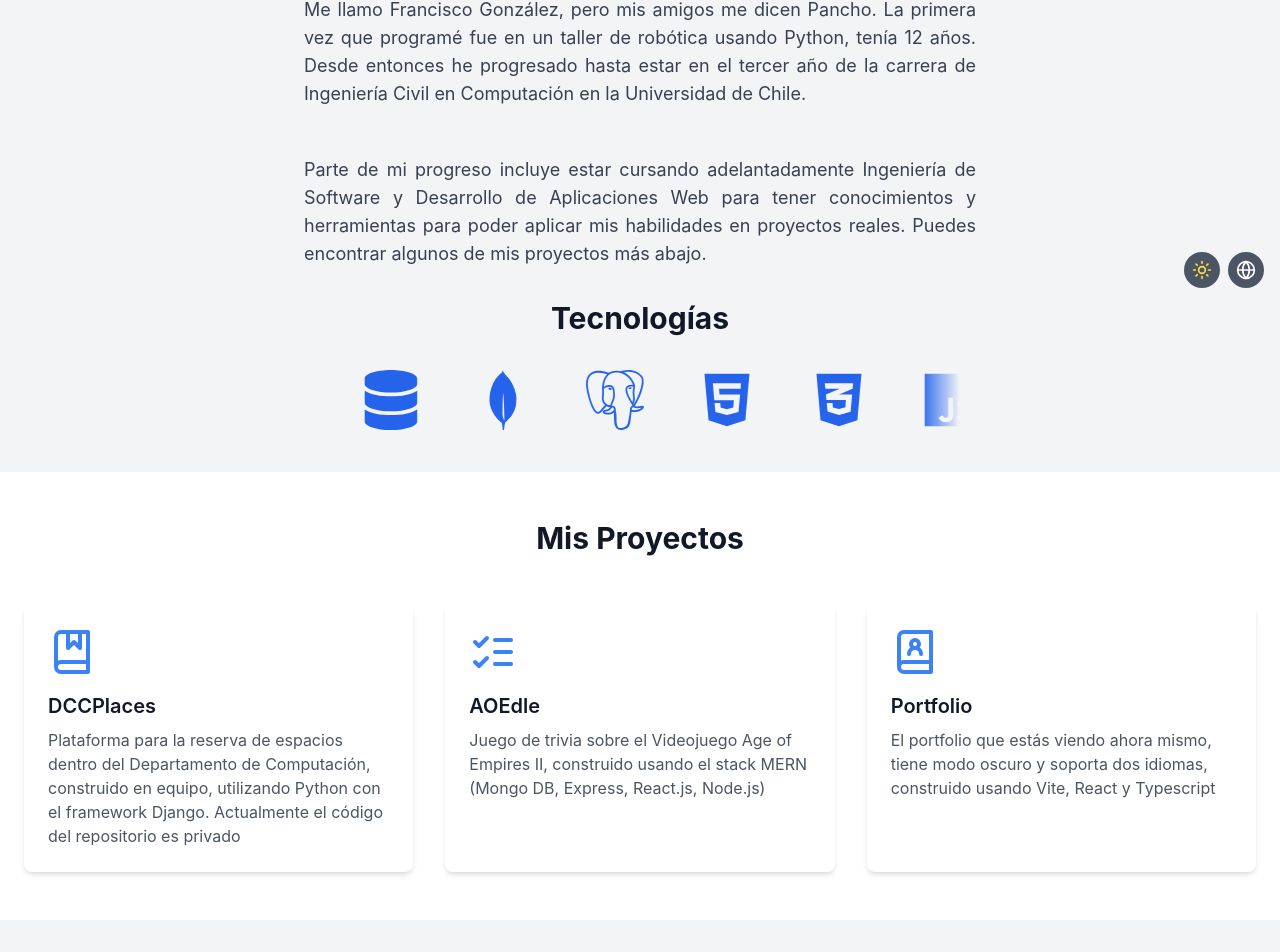
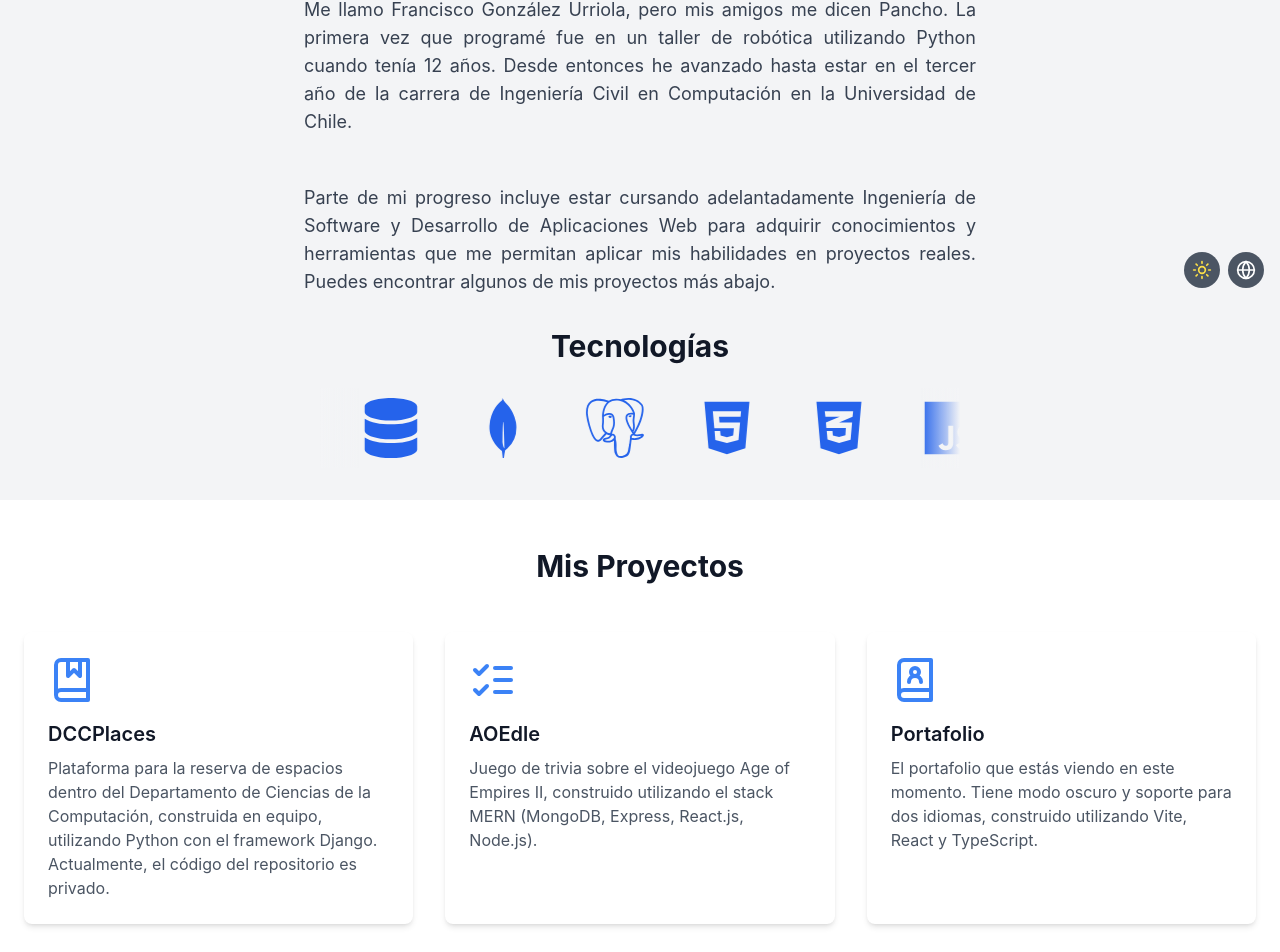
Before and after one commit to fgonzalezurriola/Portfolio-React-Vite, a React (Vite) app: page / in a window 1280 px wide. Shown: the part 496-1448 px from the top of the page. Built offline with nearby package versions, Linux system fonts and the light colour scheme.

Commit message:
Refactor: Updated text shown in both languages

```diff
--- a/index.html
+++ b/index.html
@@ -2,7 +2,7 @@
 <html lang="en">
   <head>
     <meta charset="UTF-8" />
-    <link rel="icon" type="image/svg+xml" href="/src/images/Logo.png" />
+    <link rel="icon" type="image/png" href="/src/images/Logo.png" />
     <meta name="viewport" content="width=device-width, initial-scale=1.0" />
     <title>Portfolio fgonzalezurriola</title>
   </head>
--- a/src/locales/en.json
+++ b/src/locales/en.json
@@ -1,7 +1,7 @@
 {
   "header": {
     "home": "Home",
-    "about": "About",
+    "about": "About Me",
     "projects": "Projects",
     "contact": "Contact"
   },
@@ -12,8 +12,8 @@
   },
   "about": {
     "title": "About Me",
-    "description": "My name is Francisco González Urriola, but my friends call me Pancho. The first time I programmed was in a robotics workshop using Python, I was 12 years old. Since then I have progressed to the third year of the Computer Engineering career at the University of Chile.",
-    "description1": "Part of my progress includes advancing in Software Engineering and Web Application Development to acquire knowledge and tools to apply my skills in real-world projects. You can find some of my projects below.",
+    "description": "My name is Francisco González Urriola, but my friends call me Pancho. I wrote my first lines of code in a robotics workshop using Python when I was 12. Since then, I've made steady progress and am now in my third year of the Computer Engineering program at the University of Chile.",
+    "description1": "As part of my journey, I've been advancing in Software Engineering and Web Application Development, gaining the knowledge and tools needed to apply my skills in real-world projects. Below, you can find some of my work.",
     "description2": "",
     "technologies": "Technologies"
   },
@@ -21,15 +21,15 @@
     "title": "My Projects",
     "project1": {
       "title": "DCCPlaces",
-      "description": "A platform for reserving spaces within the Department of Computer Science, built in a team, using Python with the Django framework. Currently, the code repository is private."
+      "description": "A platform for reserving spaces within the Department of Computer Science, developed as part of a team using Python and the Django framework. Currently, the repository is private."
     },
     "project2": {
       "title": "AOEdle",
-      "description": "A trivia game about the video game Age of Empires II, built using the MERN stack (MongoDB, Express, React.js, Node.js)"
+      "description": "A trivia game based on the video game Age of Empires II, built using the MERN stack (MongoDB, Express, React.js, Node.js)."
     },
     "project3": {
       "title": "Portfolio",
-      "description": "The portfolio you're viewing right now, featuring dark mode and multi-language support, built using Vite, React, and Typescript."
+      "description": "The portfolio you're currently viewing, featuring dark mode and multi-language support, built with Vite, React, and TypeScript."
     }
   },
   "contact": {
--- a/src/locales/es.json
+++ b/src/locales/es.json
@@ -12,8 +12,8 @@
   },
   "about": {
     "title": "Sobre Mí",
-    "description": "Me llamo Francisco González, pero mis amigos me dicen Pancho. La primera vez que programé fue en un taller de robótica usando Python, tenía 12 años. Desde entonces he progresado hasta estar en el tercer año de la carrera de Ingeniería Civil en Computación en la Universidad de Chile.",
-    "description1": "Parte de mi progreso incluye estar cursando adelantadamente Ingeniería de Software y Desarrollo de Aplicaciones Web para tener conocimientos y herramientas para poder aplicar mis habilidades en proyectos reales. Puedes encontrar algunos de mis proyectos más abajo.",
+    "description": "Me llamo Francisco González Urriola, pero mis amigos me dicen Pancho. La primera vez que programé fue en un taller de robótica utilizando Python cuando tenía 12 años. Desde entonces he avanzado hasta estar en el tercer año de la carrera de Ingeniería Civil en Computación en la Universidad de Chile.",
+    "description1": "Parte de mi progreso incluye estar cursando adelantadamente Ingeniería de Software y Desarrollo de Aplicaciones Web para adquirir conocimientos y herramientas que me permitan aplicar mis habilidades en proyectos reales. Puedes encontrar algunos de mis proyectos más abajo.",
     "description2": "",
     "technologies": "Tecnologías"
   },
@@ -21,15 +21,15 @@
     "title": "Mis Proyectos",
     "project1": {
       "title": "DCCPlaces",
-      "description": "Plataforma para la reserva de espacios dentro del Departamento de Computación, construido en equipo, utilizando Python con el framework Django. Actualmente el código del repositorio es privado"
+      "description": "Plataforma para la reserva de espacios dentro del Departamento de Ciencias de la Computación, construida en equipo, utilizando Python con el framework Django. Actualmente, el código del repositorio es privado."
     },
     "project2": {
       "title": "AOEdle",
-      "description": "Juego de trivia sobre el Videojuego Age of Empires II, construido usando el stack MERN (Mongo DB, Express, React.js, Node.js)"
+      "description": "Juego de trivia sobre el videojuego Age of Empires II, construido utilizando el stack MERN (MongoDB, Express, React.js, Node.js)."
     },
     "project3": {
-      "title": "Portfolio",
-      "description": "El portfolio que estás viendo ahora mismo, tiene modo oscuro y soporta dos idiomas, construido usando Vite, React y Typescript"
+      "title": "Portafolio",
+      "description": "El portafolio que estás viendo en este momento. Tiene modo oscuro y soporte para dos idiomas, construido utilizando Vite, React y TypeScript."
     }
   },
   "contact": {
```
